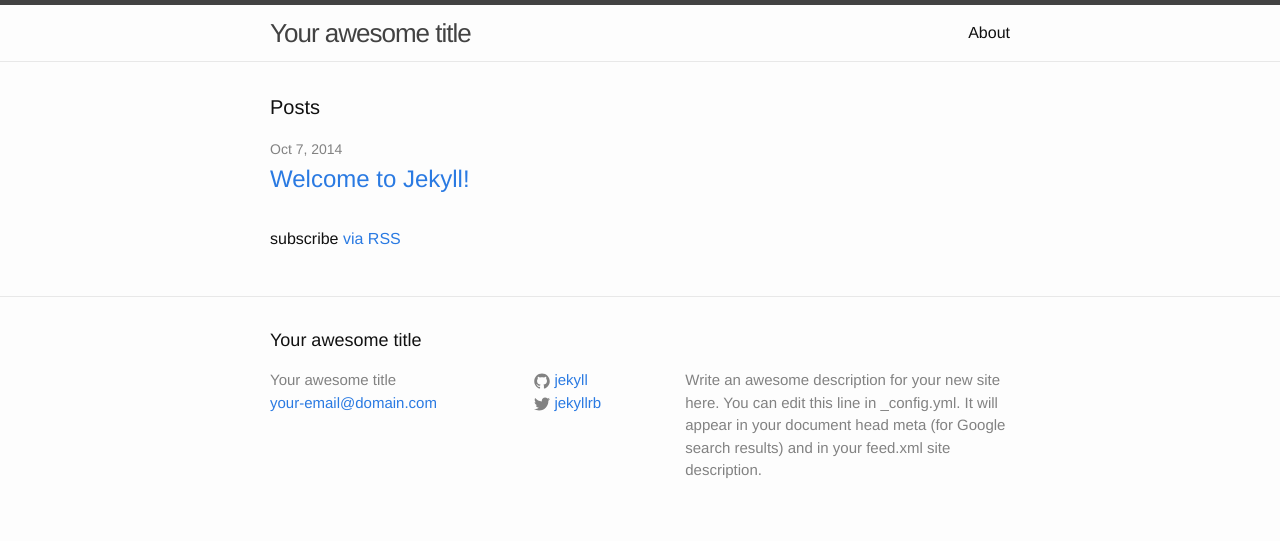
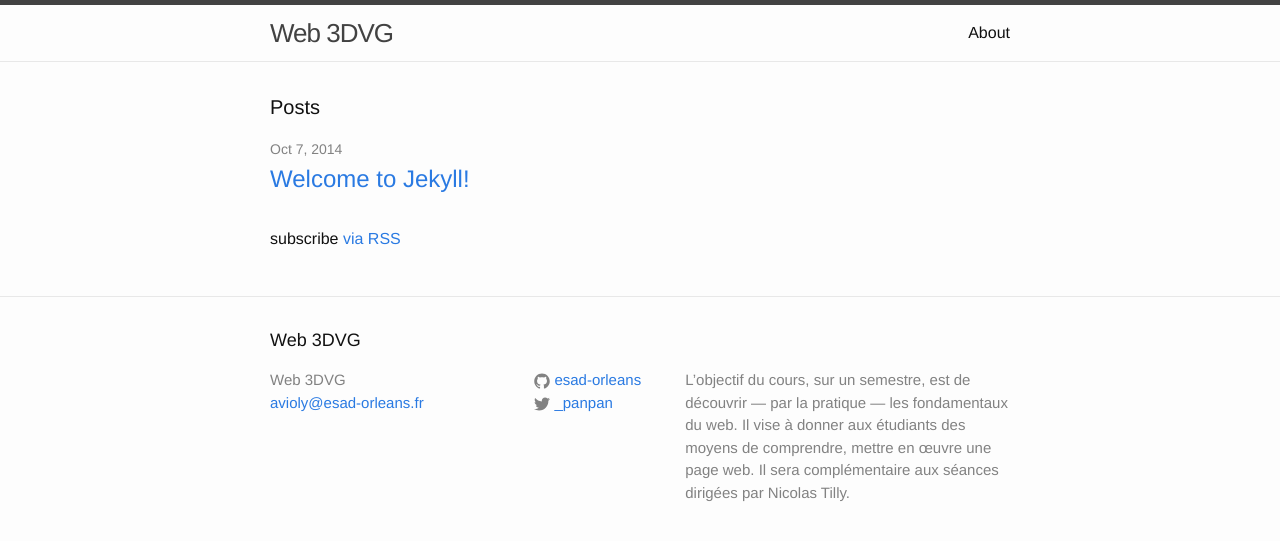
Before and after one commit to ESAD-Orleans/3dvg-web, a Jekyll site: the page built from index.html, in a window 1280 px wide. Shown: the top 541 px of the page. Built offline with Jekyll 4.4.1, drawn with Linux system fonts in a browser that asks for light colours.

Commit message:
jekyll install

```diff
--- a/_config.yml
+++ b/_config.yml
@@ -1,14 +1,14 @@
 # Site settings
-title: Your awesome title
-email: your-email@domain.com
+title: Web 3DVG
+email: avioly@esad-orleans.fr
 description: > # this means to ignore newlines until "baseurl:"
-  Write an awesome description for your new site here. You can edit this
-  line in _config.yml. It will appear in your document head meta (for
-  Google search results) and in your feed.xml site description.
-baseurl: "" # the subpath of your site, e.g. /blog/
-url: "http://yourdomain.com" # the base hostname & protocol for your site
-twitter_username: jekyllrb
-github_username:  jekyll
+  L’objectif du cours, sur un semestre, est de découvrir — par la pratique — les fondamentaux du web.
+  Il vise à donner aux étudiants des moyens de comprendre, mettre en œuvre une page web.
+  Il sera complémentaire aux séances dirigées par Nicolas Tilly.
+baseurl: "/3dvg-web" # the subpath of your site, e.g. /blog/
+url: "http://esad-orleans.github.io" # the base hostname & protocol for your site
+twitter_username: _panpan
+github_username:  esad-orleans
 
 # Build settings
 markdown: kramdown
```
